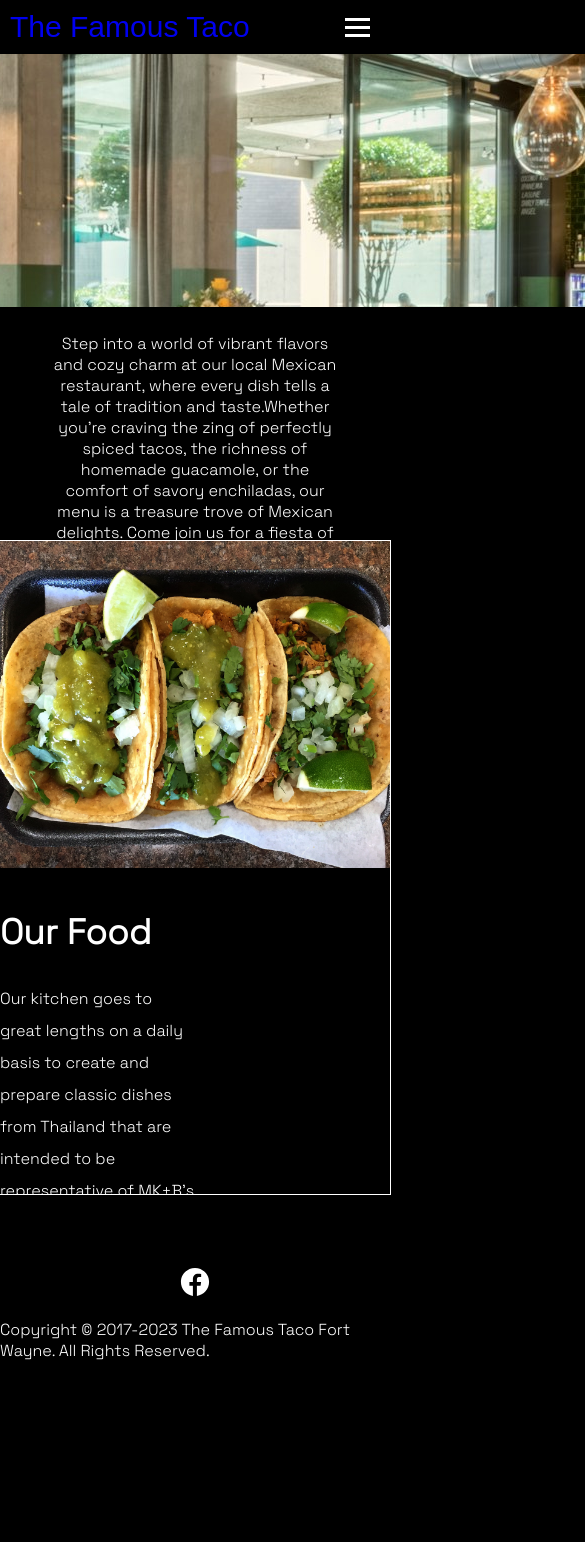
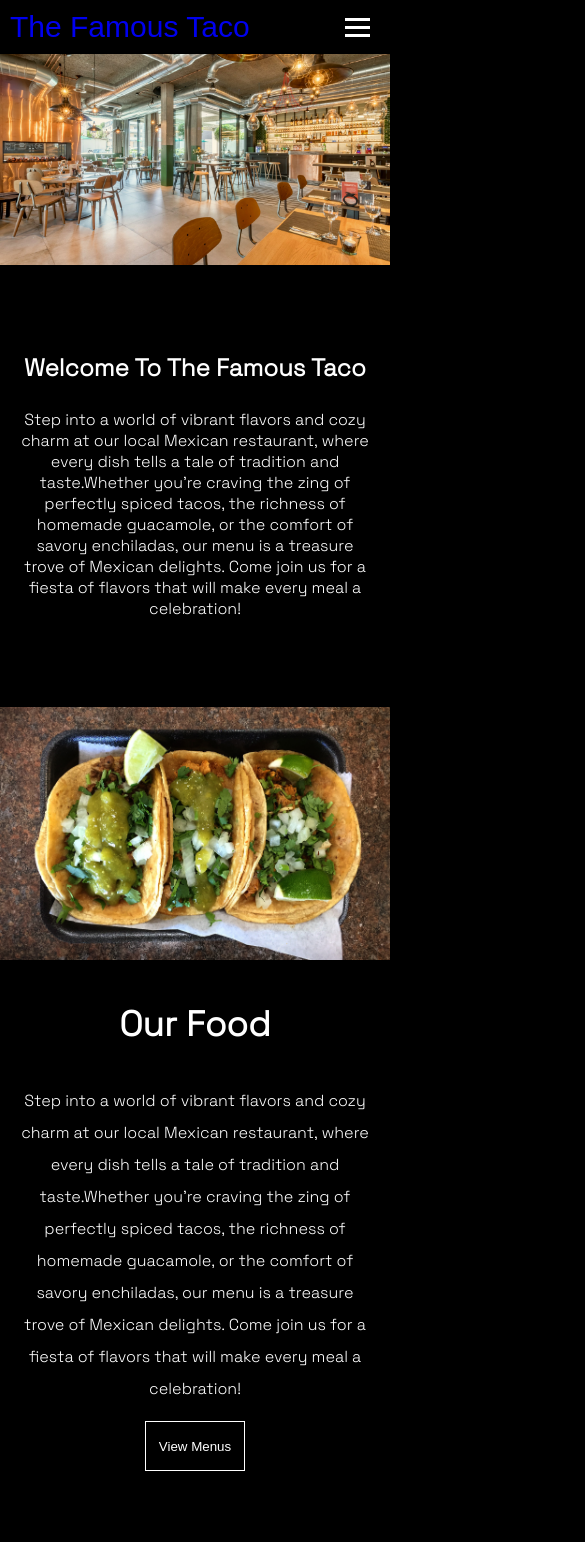
Before and after one commit to noelbarrera/famous-taco-website, a React (Vite) app: page / in a window 390 px wide. Shown: the top 1542 px of the page, 585 px wide, since content can reach past the window. Before the commit the page ends 1377 px from the top, so only its background shows below. Built offline with nearby package versions, Linux system fonts and the light colour scheme; a web font is replaced by a local one.

Commit message:
updating ui and stlying of homepage

```diff
--- a/src/components/Homepage.tsx
+++ b/src/components/Homepage.tsx
@@ -1,39 +1,32 @@
-import FadingImages from "./FadingImages";
 import "../styles/Homepage.css";
-import hompageImage from "../assets/alexander-kovacs-TivEEYzzhik-unsplash.jpg";
+import bannerImage from "../assets/alexander-kovacs-TivEEYzzhik-unsplash.jpg";
 const Homepage = () => {
   return (
-    <>
     <div className="homepage-container">
-        {/* <FadingImages></FadingImages> */}
-        <section className="header-section">
-          <div className="header-section-container">
-            <img src={hompageImage} alt="" />
+      <div className="banner">
       </div>
-        </section>
-        <section className="welcome-container">
-          <h1>Welcome to The Famous Taco</h1>
+      <section className="welcome-section">
+        <h1>Welcome To The Famous Taco</h1>
         <p>
           Step into a world of vibrant flavors and cozy charm at our local
           Mexican restaurant, where every dish tells a tale of tradition and
-            taste.Whether you're craving the zing of perfectly spiced tacos,
-            the richness of homemade guacamole, or the comfort of savory
-            enchiladas, our menu is a treasure trove of Mexican delights. Come
-            join us for a fiesta of flavors that will make every meal a
-            celebration!
+          taste.Whether you're craving the zing of perfectly spiced tacos, the
+          richness of homemade guacamole, or the comfort of savory enchiladas,
+          our menu is a treasure trove of Mexican delights. Come join us for a
+          fiesta of flavors that will make every meal a celebration!
         </p>
       </section>
       <section className="menu-section">
-          <div className="menu-section-image">
-            {/* <img src={hompageFoodImage}/> */}
-          </div>
+        <div className="menu-section-image"></div>
         <div className="menu-section-desc">
           <h2>Our Food</h2>
           <p>
-              Our kitchen goes to great lengths on a daily basis to create and
-              prepare classic dishes from Thailand that are intended to be
-              representative of MK+B’s interpretation of the most popular
-              cuisine in Southeast Asia.
+            Step into a world of vibrant flavors and cozy charm at our local
+            Mexican restaurant, where every dish tells a tale of tradition and
+            taste.Whether you're craving the zing of perfectly spiced tacos, the
+            richness of homemade guacamole, or the comfort of savory enchiladas,
+            our menu is a treasure trove of Mexican delights. Come join us for a
+            fiesta of flavors that will make every meal a celebration!
           </p>
           <a href="/menu">
             <button className="menu-section-desc-button">View Menus</button>
@@ -41,7 +34,6 @@ const Homepage = () => {
         </div>
       </section>
     </div>
-    </>
   );
 };
 
--- a/src/styles/Homepage.css
+++ b/src/styles/Homepage.css
@@ -1,36 +1,49 @@
 .homepage-container {
   display: flex;
   flex-direction: column;
+  justify-items: center;
   align-items: center;
   flex: 1 1 auto;
 }
-
-a:visited {
-    color: white;
+.banner {
+  background-image: url(../assets/alexander-kovacs-TivEEYzzhik-unsplash.jpg);
+  background-position: center;
+  background-repeat: no-repeat;
+  background-size: cover;
+  height: 35vh;
+  width: 100%;
+  overflow: hidden;
+}
+.banner img {
+  position: relative;
+  left: 0;
+  top: -250px;
+  max-width: 100%;
+  width: 100vw;
+  display: block;
 }
 
-.welcome-container {
+.welcome-section {
   display: flex;
   flex-direction: column;
-    text-align: center;
   align-items: center;
   justify-content: center;
-    padding: 15px;
-    /* flex: 1 1 auto; */
-    width: 100%;
-    /* margin: auto 0; */
-    min-height: 15vh;
+  width: 55%;
+  text-align: center;
+  margin: 4.5rem 0;
 }
 
-.welcome-container p {
-    width: 75%;
+.welcome-section h1 {
+    margin-top: 30px;
+    margin-bottom: 10px;
 }
 
 .menu-section {
     display: flex;
     flex-direction: row;
+    align-items: center;
+    justify-content: center;
     width: 100%;
-    border: 1px solid white;
 }
 
 .menu-section-image {
@@ -41,21 +54,21 @@ a:visited {
     height: 100%;
     width: 50%;
     overflow: hidden;
-    /* needs right border */
 }
+
 .menu-section-desc {
     display: flex;
     flex-direction: column;
     width: 50%;
-    overflow: hidden;
     line-height: 2;
+    padding: 15px 15px;
     padding: 0;
     margin: 4rem 3rem;
 }
 
 .menu-section-desc h2 {
     font-size: 35px;
-    margin-bottom: 0;
+    margin-bottom: 10px;
 }
 
 .menu-section-desc p {
@@ -70,44 +83,55 @@ a:visited {
     border: 1px solid white;
 }
 
-
-.header-section-container {
-    height: 30vh;
-    overflow: hidden;
+/*Tablet*/
+@media (max-width: 991.98px) {
+    .welcome-section h1 {
+        margin-top: 15px;
+    }
 }
 
-.header-section-container img {
-    position: relative;
-    left: 0;
-    top: -600px;
-    /* width: 110vw; */
-    object-fit: cover;
-    object-position: bottom;
-    min-height: 45vh;
+/*Mobile*/
+@media (max-width: 786.89px) {
+  .welcome-section {
+    display: flex;
+    flex-direction: column;
+    align-items: center;
+    width: 90%;
+    text-align: center;
   }
-
-
-
-/*Mobile*/
-@media (max-width: 786.89px){
-    .header-section-container img {
-        position: relative;
-        left: 0;
-        top: -500px;
-        width: initial;
+  .banner {
+    overflow: hidden;
+    height: 25vh;
+    max-width: 100%;
+  }
+  .banner img {
+    width: 200vw;
+    top: -100px;
+    left: -100px;
+    max-width: unset;
   }
   .menu-section {
     flex-direction: column;
-        height: 100%;
+    width: 100%;
+  }
+  .menu-section-image {
+    height: initial;
+    min-height: 30vh;
+    width: 100%;
+    display: block;
   }
   .menu-section-desc {
-        height: 50%;
+    text-align: center;
+    margin-right: auto;
     margin: 0;
+    width: 90%;
+    max-width: 100%;
   }
-    .menu-section-image {
-        height: 50%;
-        width: 100%;
+  .menu-section-desc h2 {
+    text-align: center;
   }
-
-
+  .menu-section-desc p {
+    word-wrap:break-word;
+    font-size: 1rem;
   }
+}
```
Lines whose indentation alone changed are shown as unchanged.
